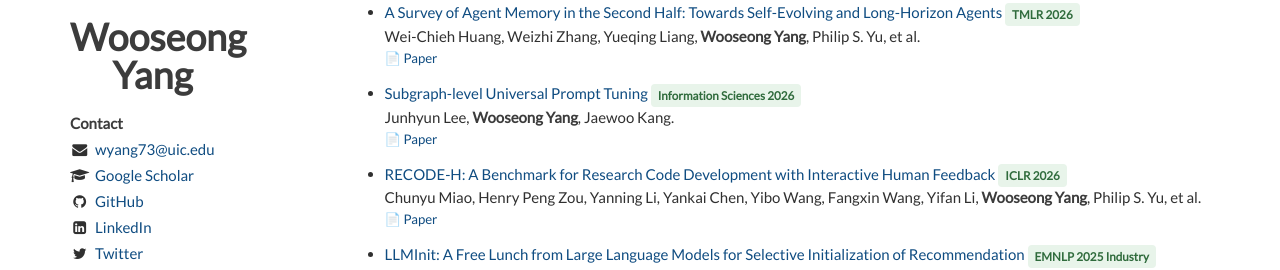
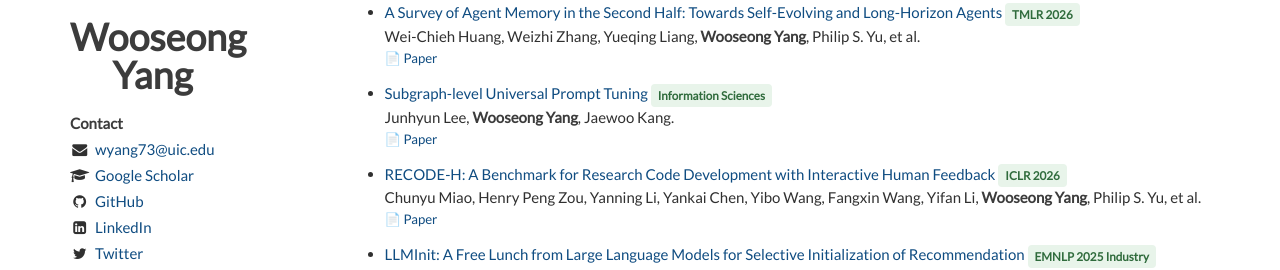
Before and after one commit to WooseongYang/WooseongYang.github.io, a Jekyll site: the page built from index.html, in a window 1280 px wide and 900 px high, scrolled down 1061 px. Shown: the part 172-442 px from the top of the window. Built offline with Jekyll 4.4.1, drawn with Linux system fonts in a browser that asks for light colours; nearby versions of some CDN libraries; the list of posts is cut into pages by our own code.

Commit message:
Update publications.html

```diff
--- a/_includes/publications.html
+++ b/_includes/publications.html
@@ -49,7 +49,7 @@
 
         <li style="margin-bottom: 14px;">
             <span class="paper_link">Subgraph-level Universal Prompt Tuning</span>
-            <span style="display:inline-block; background:#e8f4ea; color:#2f6b3c; font-size:78%; font-weight:600; padding:1px 7px; border-radius:4px; vertical-align:middle;">Information Sciences 2026</span><br/>
+            <span style="display:inline-block; background:#e8f4ea; color:#2f6b3c; font-size:78%; font-weight:600; padding:1px 7px; border-radius:4px; vertical-align:middle;">Information Sciences</span><br/>
             <span>Junhyun Lee, <em>Wooseong Yang</em>, Jaewoo Kang.</span><br/>
             <span style="font-size:88%;"><a href="https://arxiv.org/pdf/2402.10380.pdf">📄 Paper</a></span>
         </li>
```
